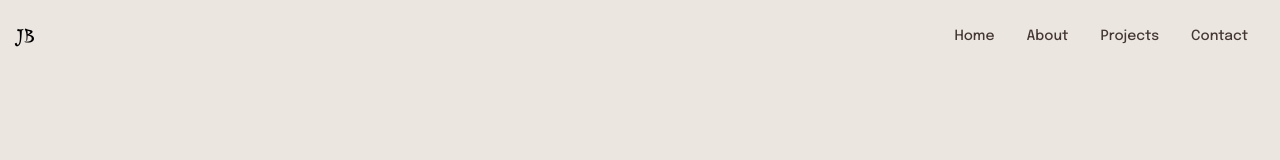
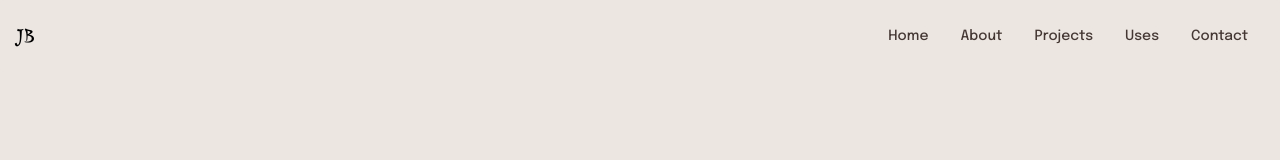
Before and after one commit to Justin-Bento/portfolio, a Next.js app: page / in a window 1280 px wide. Shown: the top 160 px of the page. Built offline with nearby package versions, Linux system fonts and the light colour scheme.

Commit message:
created a uses link to showcase tools that i use for work

```diff
--- a/components/Header.tsx
+++ b/components/Header.tsx
@@ -25,6 +25,9 @@ export default function Header() {
                   <Link aria-label="project-page-internal-link" href="/projects" className="font-sans block py-2 pl-3 pr-4 text-[#443733] rounded hover:bg-gray-100 md:hover:bg-transparent md:border-0 md:hover:text-[#B45720] md:p-0">Projects</Link>
                 </li>
                 <li>
+                  <Link aria-label="uses-page-internal-link" href="/uses" className="font-sans block py-2 pl-3 pr-4 text-[#443733] rounded hover:bg-gray-100 md:hover:bg-transparent md:border-0 md:hover:text-[#B45720] md:p-0">Uses</Link>
+                </li>
+                <li>
                   <Link aria-label="contact-page-internal-link" href="/contact" className="font-sans block py-2 pl-3 pr-4 text-[#443733] rounded hover:bg-gray-100 md:hover:bg-transparent md:border-0 md:hover:text-[#B45720] md:p-0">Contact</Link>
                 </li>
               </ul>
```
